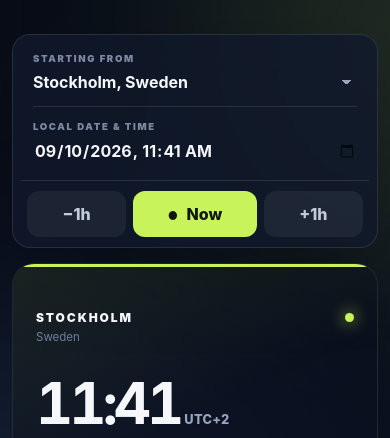
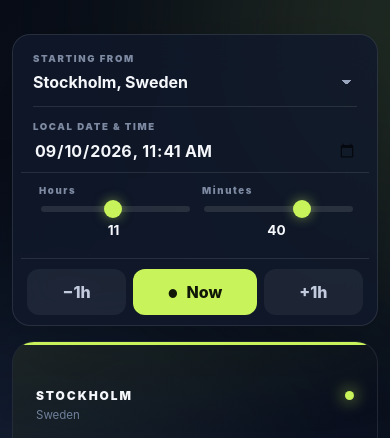
Before and after one commit to IshmamUShaheed/World-clock, a website: page index.html in a window 390 px wide. Shown: the part 337-775 px from the top of the page. Drawn offline with Linux system fonts and the light colour scheme.

Commit message:
Add time sliders for smooth hour/minute selection
- Replace text input with interactive slider controls
- Hours (0-23) and Minutes (0-59, step 5) sliders
- Real-time display of selected values
- Synced with text input and calendar picker
- Mobile-friendly touch controls
- Smooth glow effects on slider thumbs

```diff
--- a/app.js
+++ b/app.js
@@ -10,6 +10,10 @@ const state = { anchorId: "stockholm", instant: new Date(), live: true, snapshot
 const el = {
   anchor: document.querySelector("#anchor-select"),
   input: document.querySelector("#time-input"),
+  hoursSlider: document.querySelector("#hours-slider"),
+  minutesSlider: document.querySelector("#minutes-slider"),
+  hoursDisplay: document.querySelector("#hours-display"),
+  minutesDisplay: document.querySelector("#minutes-display"),
   grid: document.querySelector("#clock-grid"),
   now: document.querySelector("#now-button"),
   minus: document.querySelector("#minus-hour"),
@@ -84,6 +88,18 @@ function workLabel(hour) {
 function render(updateInput = true) {
   const anchor = ZONES.find(z => z.id === state.anchorId);
   if (updateInput && document.activeElement !== el.input) el.input.value = localInputValue(state.instant, anchor.zone);
+
+  // Update sliders
+  if (document.activeElement !== el.hoursSlider && document.activeElement !== el.minutesSlider) {
+    const p = partsInZone(state.instant, anchor.zone);
+    const hour = Number(p.hour);
+    const minute = Number(p.minute);
+    el.hoursSlider.value = hour;
+    el.hoursDisplay.textContent = String(hour).padStart(2, "0");
+    el.minutesSlider.value = Math.floor(minute / 5) * 5;
+    el.minutesDisplay.textContent = String(Math.floor(minute / 5) * 5).padStart(2, "0");
+  }
+
   el.anchor.value = state.anchorId;
   el.livePill.classList.toggle("planned", !state.live);
   el.modeLabel.textContent = state.live ? "Live now" : "Planning mode";
@@ -257,6 +273,28 @@ el.input.addEventListener("change", () => {
   const zone = ZONES.find(z => z.id === state.anchorId);
   setPlanned(zonedLocalToDate(el.input.value, zone.zone));
 });
+
+el.hoursSlider.addEventListener("input", () => {
+  const h = parseInt(el.hoursSlider.value, 10);
+  el.hoursDisplay.textContent = String(h).padStart(2, "0");
+  updateTimeFromSliders();
+});
+
+el.minutesSlider.addEventListener("input", () => {
+  const m = parseInt(el.minutesSlider.value, 10);
+  el.minutesDisplay.textContent = String(m).padStart(2, "0");
+  updateTimeFromSliders();
+});
+
+function updateTimeFromSliders() {
+  const zone = ZONES.find(z => z.id === state.anchorId);
+  const h = parseInt(el.hoursSlider.value, 10);
+  const m = parseInt(el.minutesSlider.value, 10);
+  const p = partsInZone(state.instant, zone.zone);
+  const newValue = `${p.year}-${p.month}-${p.day}T${String(h).padStart(2, "0")}:${String(m).padStart(2, "0")}`;
+  setPlanned(zonedLocalToDate(newValue, zone.zone));
+}
+
 el.grid.addEventListener("click", event => {
   const card = event.target.closest(".clock-card");
   if (!card) return;
--- a/index.html
+++ b/index.html
@@ -40,6 +40,24 @@
         <span>LOCAL DATE &amp; TIME</span>
         <input id="time-input" type="datetime-local" step="60" aria-label="Local date and time" />
       </label>
+
+      <div class="time-sliders" aria-label="Time picker controls">
+        <div class="slider-group">
+          <label for="hours-slider">
+            <span class="slider-label">Hours</span>
+            <input id="hours-slider" type="range" min="0" max="23" value="12" aria-label="Hours" />
+            <span id="hours-display" class="slider-value">12</span>
+          </label>
+        </div>
+        <div class="slider-group">
+          <label for="minutes-slider">
+            <span class="slider-label">Minutes</span>
+            <input id="minutes-slider" type="range" min="0" max="59" step="5" value="00" aria-label="Minutes" />
+            <span id="minutes-display" class="slider-value">00</span>
+          </label>
+        </div>
+      </div>
+
       <div class="quick-actions" aria-label="Quick time controls">
         <button class="quiet-button" id="minus-hour" type="button" title="One hour earlier">−1h</button>
         <button class="now-button" id="now-button" type="button"><span>●</span> Now</button>
--- a/styles.css
+++ b/styles.css
@@ -68,6 +68,44 @@ h1 em { color: transparent; -webkit-text-stroke: 1.5px rgba(245,247,251,.64); fo
 .field select option { background: #11192b; }
 .field input::-webkit-calendar-picker-indicator { filter: invert(1); opacity: .65; cursor: pointer; }
 .divider { background: var(--line); margin: 5px 0; }
+
+.time-sliders { display: grid; grid-template-columns: repeat(2, 1fr); gap: 14px; padding: 12px 18px; border-top: 1px solid var(--line); }
+.slider-group { display: flex; flex-direction: column; gap: 8px; }
+.slider-group label { display: flex; flex-direction: column; gap: 8px; }
+.slider-label { font-size: .6rem; color: #7d8aa2; font-weight: 900; letter-spacing: .17em; }
+.slider-value { text-align: center; font-size: .85rem; font-weight: 700; color: var(--ink); min-width: 30px; }
+
+.time-sliders input[type="range"] {
+  appearance: none;
+  width: 100%;
+  height: 6px;
+  border-radius: 3px;
+  background: rgba(255,255,255,.1);
+  outline: 0;
+  cursor: pointer;
+}
+
+.time-sliders input[type="range"]::-webkit-slider-thumb {
+  appearance: none;
+  width: 18px;
+  height: 18px;
+  border-radius: 50%;
+  background: var(--lime);
+  cursor: pointer;
+  box-shadow: 0 0 12px rgba(200,243,91,.5);
+  border: 2px solid rgba(200,243,91,.3);
+}
+
+.time-sliders input[type="range"]::-moz-range-thumb {
+  width: 18px;
+  height: 18px;
+  border-radius: 50%;
+  background: var(--lime);
+  cursor: pointer;
+  box-shadow: 0 0 12px rgba(200,243,91,.5);
+  border: 2px solid rgba(200,243,91,.3);
+}
+
 .quick-actions { display: flex; gap: 7px; align-items: center; }
 .quiet-button, .now-button, .secondary-button, .primary-button { border: 0; cursor: pointer; font-weight: 800; transition: transform .18s ease, background .18s ease, border-color .18s ease; }
 .quiet-button:hover, .now-button:hover, .secondary-button:hover, .primary-button:hover { transform: translateY(-2px); }
```
